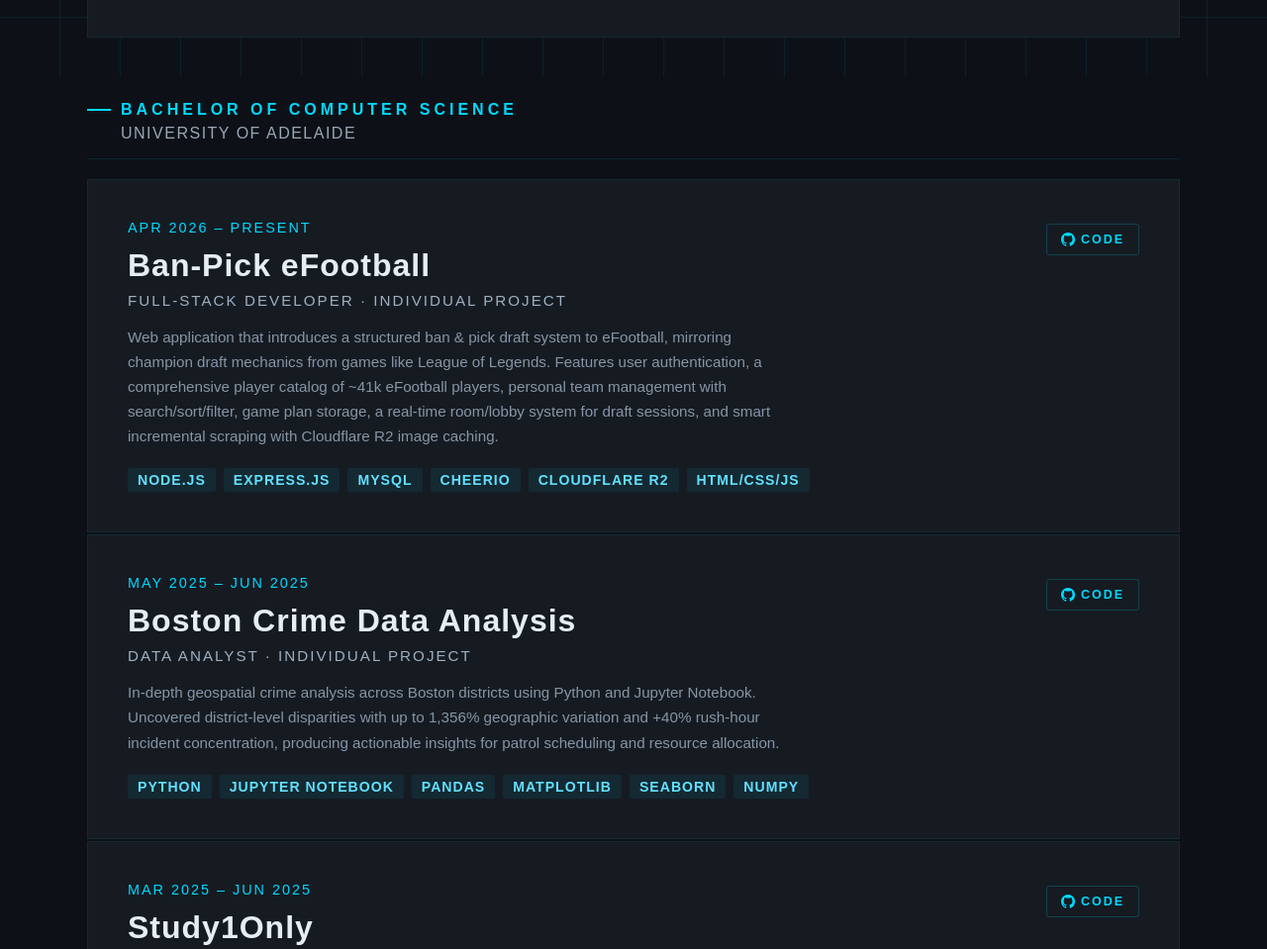
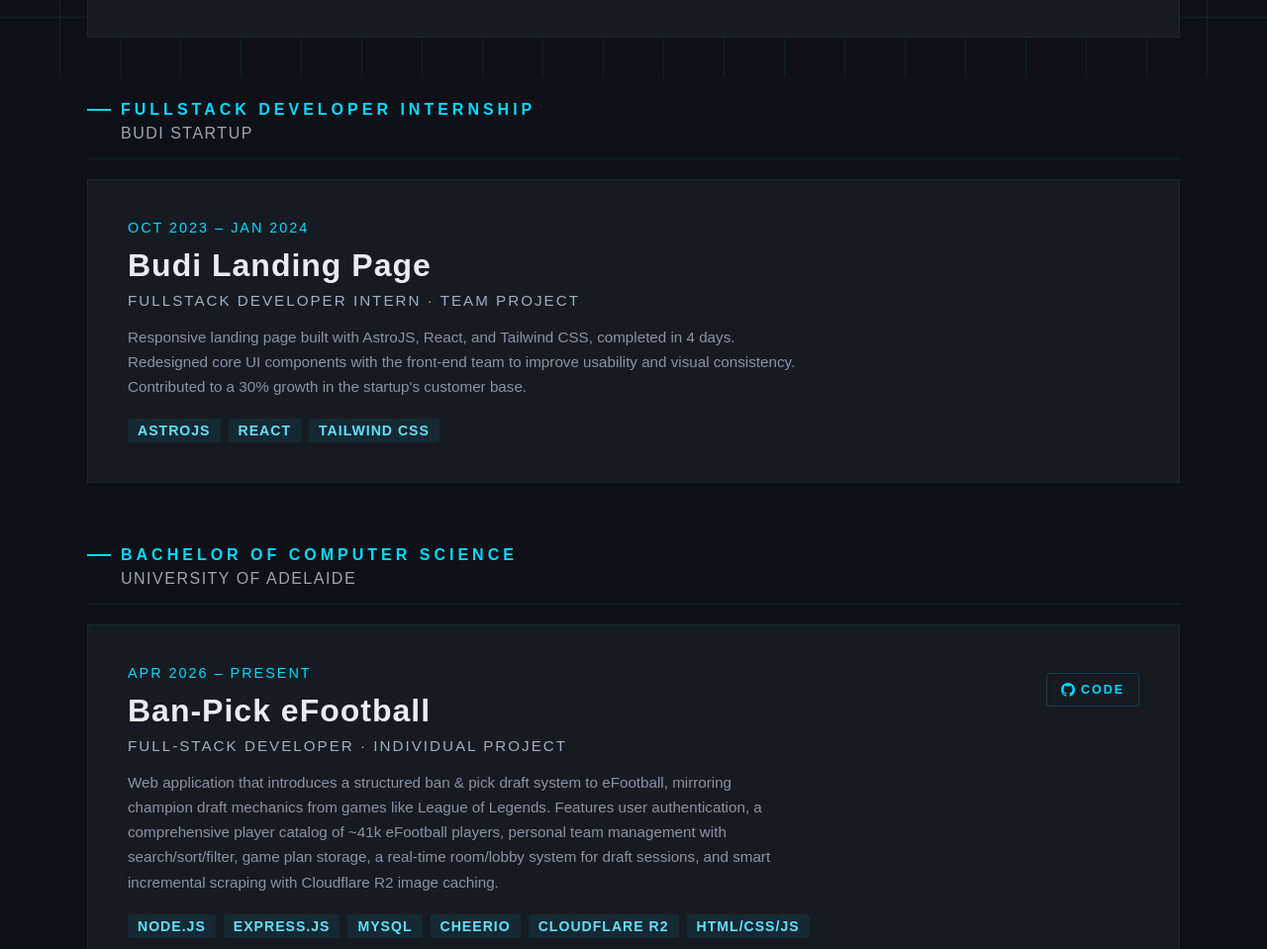
Before and after one commit to DoTRung1023/portfolio, a website: page public/projects.html in a window 1280 px wide. Shown: the part 722-1681 px from the top of the page at 99% size. Drawn offline with Linux system fonts and the light colour scheme.

Commit message:
add budi and demo

```diff
--- a/public/css/style.css
+++ b/public/css/style.css
@@ -1551,7 +1551,7 @@ section {
   color: var(--green-dim);
   border-radius: 2px;
 }
-.project-links { display: flex; flex-direction: column; gap: 8px; padding-top: 4px; }
+.project-links { display: flex; flex-direction: row; gap: 10px; padding-top: 8px; }
 .project-link {
   font-family: 'Barlow Condensed', sans-serif;
   font-size: 0.78rem;
@@ -1562,15 +1562,17 @@ section {
   color: var(--green);
   display: flex;
   align-items: center;
+  justify-content: center;
   gap: 6px;
-  padding: 8px 14px;
+  flex: 1;
+  padding: 9px 14px;
   border: 1px solid rgba(var(--green-rgb), 0.2);
   border-radius: 3px;
   white-space: nowrap;
-  transition: border-color 0.2s, color 0.2s;
+  transition: border-color 0.2s, background 0.2s, color 0.2s;
   cursor: pointer;
 }
-.project-link:hover { border-color: var(--green); }
+.project-link:hover { border-color: var(--green); background: rgba(var(--green-rgb), 0.07); }
 .project-link svg { width: 14px; height: 14px; flex-shrink: 0; }
 
 /* Experience */
--- a/public/projects.html
+++ b/public/projects.html
@@ -76,6 +76,34 @@
               Code
             </a>
           </div>
+        </div>
+      </div>
+    </div>
+
+    <!-- Budi Startup -->
+    <div class="projects-section" id="budi">
+      <div class="projects-section-header reveal">
+        <div class="projects-section-label">Fullstack Developer Internship</div>
+        <p class="projects-section-sub">Budi Startup</p>
+      </div>
+      <div class="projects-grid">
+        <div class="project-card reveal">
+          <div>
+            <p class="project-date">Oct 2023 – Jan 2024</p>
+            <h3 class="project-title">Budi Landing Page</h3>
+            <p class="project-role">Fullstack Developer Intern · Team Project</p>
+            <p class="project-desc">
+              Responsive landing page built with AstroJS, React, and Tailwind CSS, completed in 4 days.
+              Redesigned core UI components with the front-end team to improve usability and visual consistency.
+              Contributed to a 30% growth in the startup's customer base.
+            </p>
+            <div class="project-tech">
+              <span class="tech-tag">AstroJS</span>
+              <span class="tech-tag">React</span>
+              <span class="tech-tag">Tailwind CSS</span>
+            </div>
+          </div>
+          <div class="project-links"></div>
         </div>
       </div>
     </div>
@@ -166,6 +194,10 @@
               <svg viewBox="0 0 24 24" fill="currentColor"><path d="M12 0C5.37 0 0 5.37 0 12c0 5.31 3.435 9.795 8.205 11.385.6.105.825-.255.825-.57 0-.285-.015-1.23-.015-2.235-3.015.555-3.795-.735-4.035-1.41-.135-.345-.72-1.41-1.23-1.695-.42-.225-1.02-.78-.015-.795.945-.015 1.62.87 1.845 1.23 1.08 1.815 2.805 1.305 3.495.99.105-.78.42-1.305.765-1.605-2.67-.3-5.46-1.335-5.46-5.925 0-1.305.465-2.385 1.23-3.225-.12-.3-.54-1.53.12-3.18 0 0 1.005-.315 3.3 1.23.96-.27 1.98-.405 3-.405s2.04.135 3 .405c2.295-1.56 3.3-1.23 3.3-1.23.66 1.65.24 2.88.12 3.18.765.84 1.23 1.905 1.23 3.225 0 4.605-2.805 5.625-5.475 5.925.435.375.81 1.095.81 2.22 0 1.605-.015 2.895-.015 3.3 0 .315.225.69.825.57A12.02 12.02 0 0 0 24 12c0-6.63-5.37-12-12-12z"/></svg>
               Code
             </a>
+            <a href="https://study1only.onrender.com" target="_blank" rel="noreferrer" class="project-link">
+              <svg viewBox="0 0 24 24" fill="none" stroke="currentColor" stroke-width="2" stroke-linecap="round" stroke-linejoin="round"><circle cx="12" cy="12" r="10"/><line x1="2" y1="12" x2="22" y2="12"/><path d="M12 2a15.3 15.3 0 0 1 4 10 15.3 15.3 0 0 1-4 10 15.3 15.3 0 0 1-4-10 15.3 15.3 0 0 1 4-10z"/></svg>
+              Demo
+            </a>
           </div>
         </div>
 
```
Also changed, not shown: public/experience.html (+31 -0 lines).
